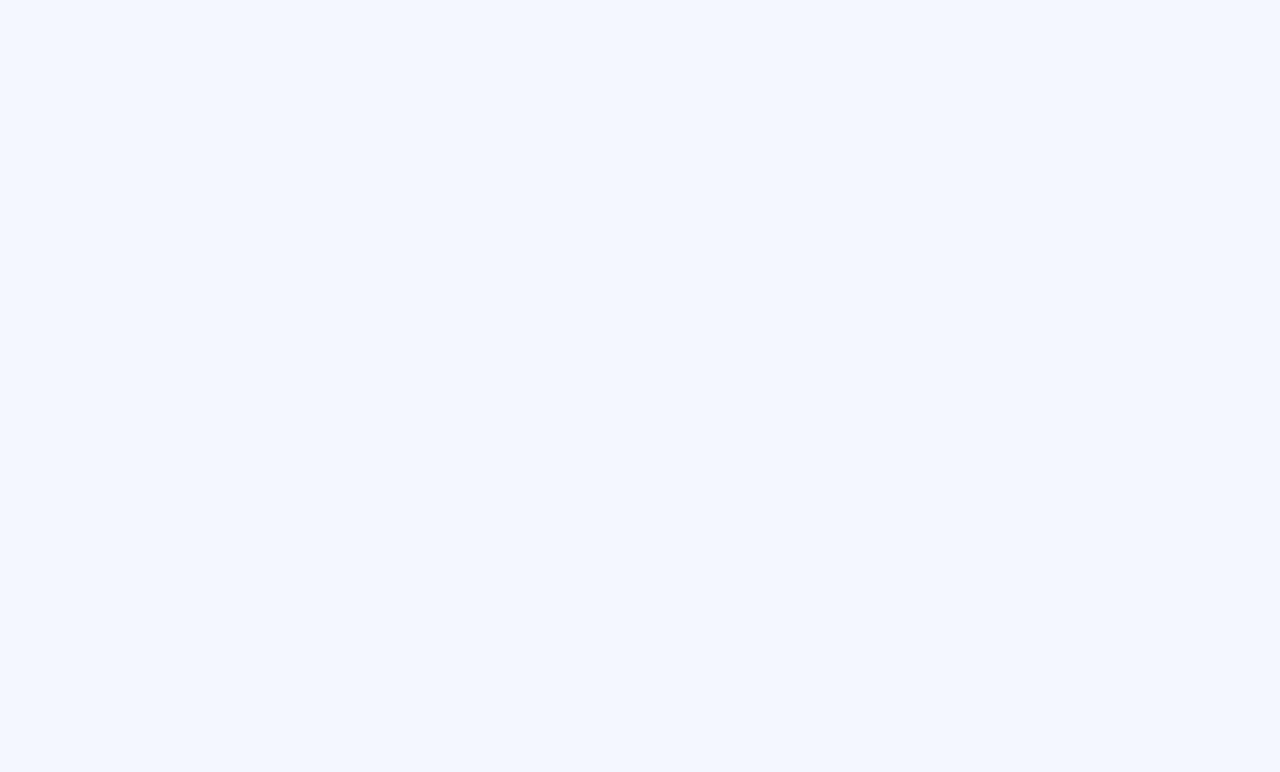
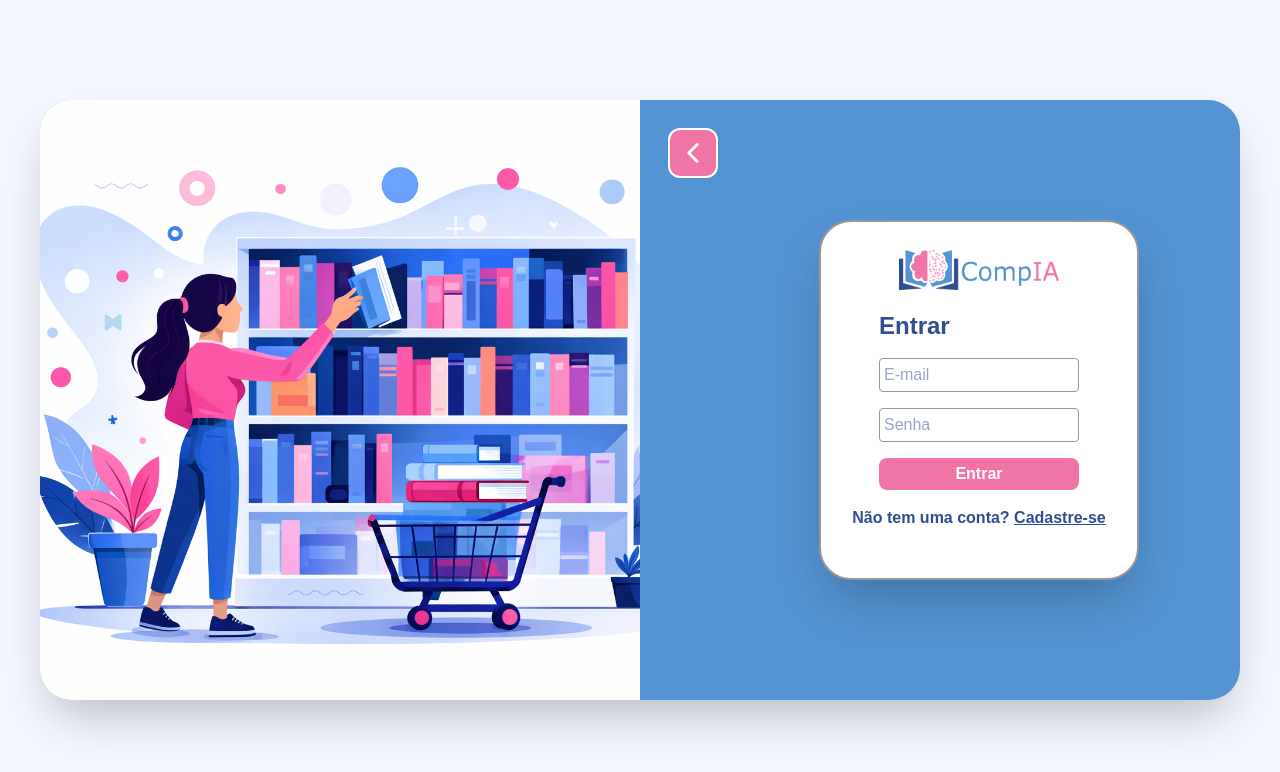
Before and after one commit to Projeto-Programacao-Web-I-2025-2/compia-front, a React (Vite) app: page /login in a window 1280 px wide. Shown: the top 772 px of the page. Built offline with nearby package versions, Linux system fonts and the light colour scheme.

Commit message:
feat: iniciando pagina home e implementando rotas

```diff
--- a/package.json
+++ b/package.json
@@ -12,7 +12,10 @@
   "dependencies": {
     "@tailwindcss/vite": "^4.2.1",
     "react": "^19.2.0",
-    "react-dom": "^19.2.0"
+    "react-dom": "^19.2.0",
+    "react-icons": "^5.5.0",
+    "react-router": "^7.13.1",
+    "react-router-dom": "^7.13.1"
   },
   "devDependencies": {
     "@eslint/js": "^9.39.1",
--- /dev/null
+++ b/src/App.jsx
@@ -0,0 +1,9 @@
+import RoutesApp from './router/routes';
+
+function App() {
+  return (
+    <RoutesApp />
+  );
+}
+
+export default App;
--- a/src/components/auth/FormCadastro.jsx
+++ b/src/components/auth/FormCadastro.jsx
@@ -1,4 +1,5 @@
 import Logo from "/logo.png"
+import { Link } from "react-router-dom"
 
 export default function FormCadastro() {
     return(
@@ -14,7 +15,7 @@ export default function FormCadastro() {
                 <button className='flex justify-center items-center bg-[#F174A7] w-[25vh] h-[4vh] rounded-lg font-bold hover:bg-[#d26e97] cursor-pointer' onClick={''}>
                     <p className='text-white'>Cadastrar</p>
                 </button>
-                <h2 className='font-bold'>Já tem uma conta? <button className='underline hover:text-[#F174A7] cursor-pointer' onClick={''}>Entre</button></h2>
+                <h2 className='font-bold'>Já tem uma conta? <Link to={'/login'} className='underline hover:text-[#F174A7] cursor-pointer'>Entre</Link></h2>
             </div>
         </div>
     )
--- a/src/components/auth/FormLogin.jsx
+++ b/src/components/auth/FormLogin.jsx
@@ -1,4 +1,5 @@
 import Logo from "/logo.png"
+import { Link } from "react-router-dom"
 
 export default function FormLogin() {
     return(
@@ -11,7 +12,7 @@ export default function FormLogin() {
                 <button className='flex justify-center items-center bg-[#F174A7] w-[25vh] h-[4vh] rounded-lg font-bold hover:bg-[#d26e97] cursor-pointer' onClick={''}>
                     <p className='text-white'>Entrar</p>
                 </button>
-                <h2 className='font-bold'>Não tem uma conta? <button className='underline hover:text-[#F174A7] cursor-pointer' onClick={''}>Cadastre-se</button></h2>
+                <h2 className='font-bold'>Não tem uma conta? <Link to={'/cadastro'} className='underline hover:text-[#F174A7] cursor-pointer'>Cadastre-se</Link></h2>
             </div>
         </div>
     )
--- /dev/null
+++ b/src/components/hearders/Header.jsx
@@ -0,0 +1,24 @@
+
+import { LuSearch, LuUser, LuShoppingCart } from "react-icons/lu";
+import { Link } from 'react-router-dom';
+
+import Imagem from '/logo.png'
+
+export default function Header() {
+    return(
+        <div className='flex items-center bg-[#5494D2] w-screen h-[15vh] shadow-2xl'>
+            <div className='flex items-center bg-[#FFFFFF] w-full min-h-[7vh]'>
+                <img src={Imagem} className='w-[20vh] h-[5vh] ml-4'></img>
+                <div className="flex justify-between mx-auto items-center border-2 p-2 rounded-2xl w-[70vh]">
+                    <input className="outline-none text-xl w-full" placeholder="Pesquisar em CompIA..."></input>
+                    <LuSearch size={30}/>
+                </div>
+                <div className="flex mr-4 cursor-pointer space-x-4">
+                    <Link to="/login"><LuUser size={40}/></Link>
+                    <LuShoppingCart size={40}/>
+                </div>
+            </div>
+        </div>
+    )
+
+}
--- a/src/index.css
+++ b/src/index.css
@@ -6,8 +6,5 @@
 
 body {
   display: flex;
-  justify-content: center;
-  align-items: center;
-  height: 100vh;
   font-family: 'Poppins', sans-serif;
 }
--- a/src/layouts/AuthLayout.jsx
+++ b/src/layouts/AuthLayout.jsx
@@ -1,16 +1,24 @@
 import ImagemLogin from '/imagemLogin.png'
-import '/src/index.css'
+import { IoIosArrowBack } from "react-icons/io";
+import { Link } from 'react-router';
 
 export default function LayoutAuth ({ children }) {
 
     return (
+        <div className='flex justify-center items-center w-screen h-screen'>
             <div className="fundoLogin flex bg-[#5494D2] rounded-4xl w-[150vh] min-h-[75vh] shadow-2xl">
                 <div className="fundoImagem flex bg-[#FFFFFF] w-1/2 rounded-l-4xl">
                     <img src={ImagemLogin} className="imagemLogin object-cover rounded-l-4xl"></img>
                 </div>
+                <Link to={"/home"}>
+                    <div className='flex items-center justify-center ml-7 mt-7 bg-[#F174A7] w-[50px] h-[50px] rounded-xl border-2 border-white'>
+                        <IoIosArrowBack size={30} color='white'/>
+                    </div>
+                </Link>
                 <div className='flex flex-1 items-center justify-center'>
                     {children}
                 </div>
             </div>
+        </div>
     )
 }
--- a/src/layouts/LayoutDefault.jsx
+++ /dev/null
@@ -1,11 +0,0 @@
-import '/src/index.css'
-import Imagem from '/logo.png'
-
-export default function Layout() {
-    return(
-        <div className='bg-[#5494D2] h-[20vh]'>
-
-        </div>
-    )
-
-}
--- a/src/main.jsx
+++ b/src/main.jsx
@@ -1,12 +1,14 @@
 import { StrictMode } from 'react'
 import { createRoot } from 'react-dom/client'
+import { BrowserRouter } from 'react-router'
 import './index.css'
-import TelaLogin from './pages/Login.jsx'
-import TelaCadastro from './pages/Cadastro.jsx'
-import Layout from './layouts/LayoutDefault.jsx'
+import App from './App'
+
 
 createRoot(document.getElementById('root')).render(
   <StrictMode>
-    <Layout />
+    <BrowserRouter>
+      <App />
+    </BrowserRouter>
   </StrictMode>,
 )
--- a/src/pages/PaginaInicial.jsx
+++ b/src/pages/PaginaInicial.jsx
@@ -0,0 +1,8 @@
+import Header from "../components/hearders/Header"
+
+export default function PaginaInical() {
+    return(
+        <Header />
+
+    )
+}
--- /dev/null
+++ b/src/router/routes.jsx
@@ -0,0 +1,33 @@
+import {Routes, Route, Navigate} from 'react-router-dom'
+import Login from '../pages/Login'
+import Cadastro from '../pages/Cadastro'
+import PaginaInical from '../pages/PaginaInicial'
+
+export default function RoutesApp() {
+    return (
+        <Routes>
+            <Route path="/" element={<Navigate to="/home" replace />} />
+
+            <Route
+                path='/home'
+                element={
+                    <PaginaInical/>
+                }
+            />
+
+            <Route
+                path="/login"
+                element={
+                    <Login/>
+                }
+            />
+
+            <Route
+                path="cadastro"
+                element={
+                    <Cadastro/>
+                }
+            />
+        </Routes>
+    )
+}
```
Also changed, not shown: 1 other file (tests, documents, lock files or other folders). Lines whose indentation alone changed are shown as unchanged.
